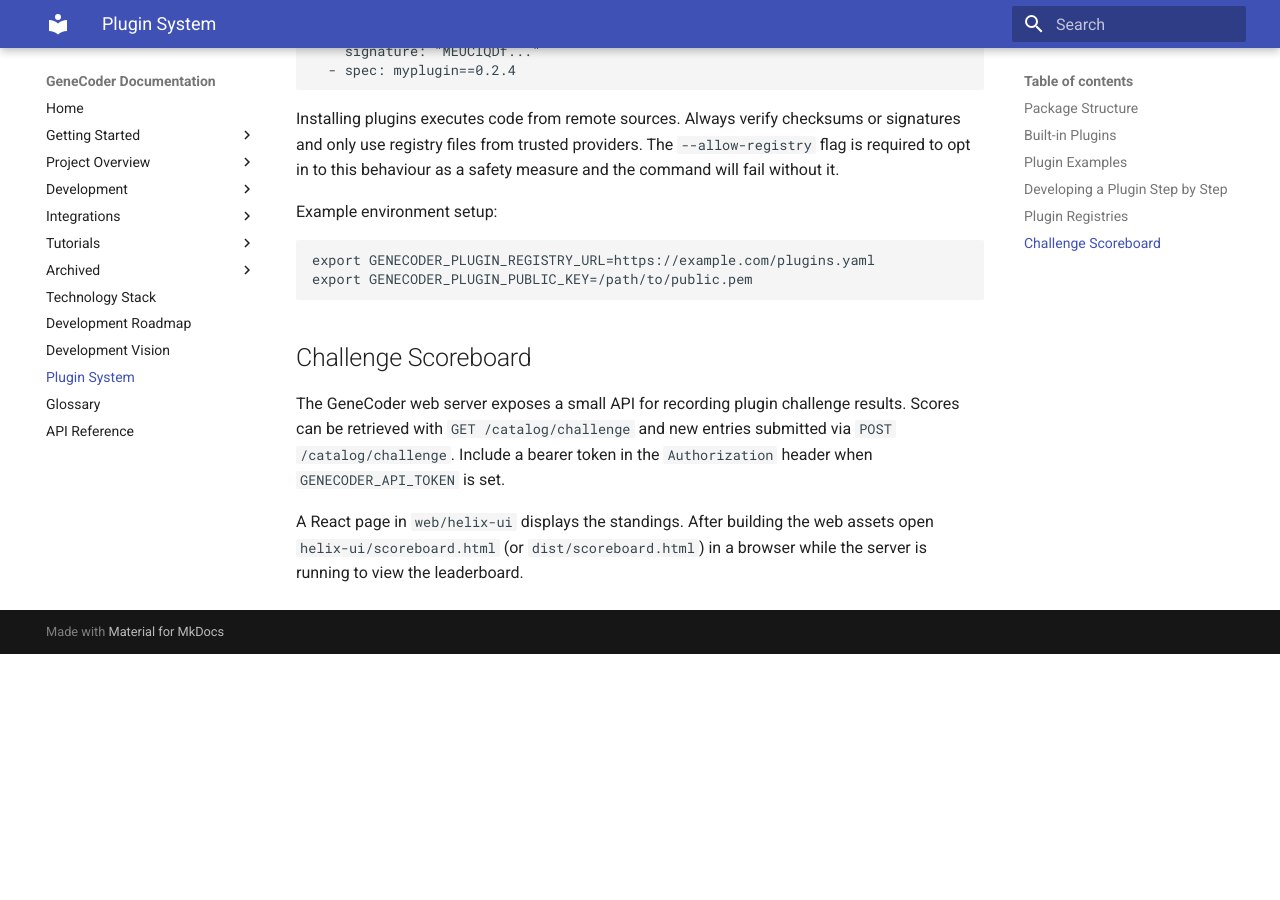
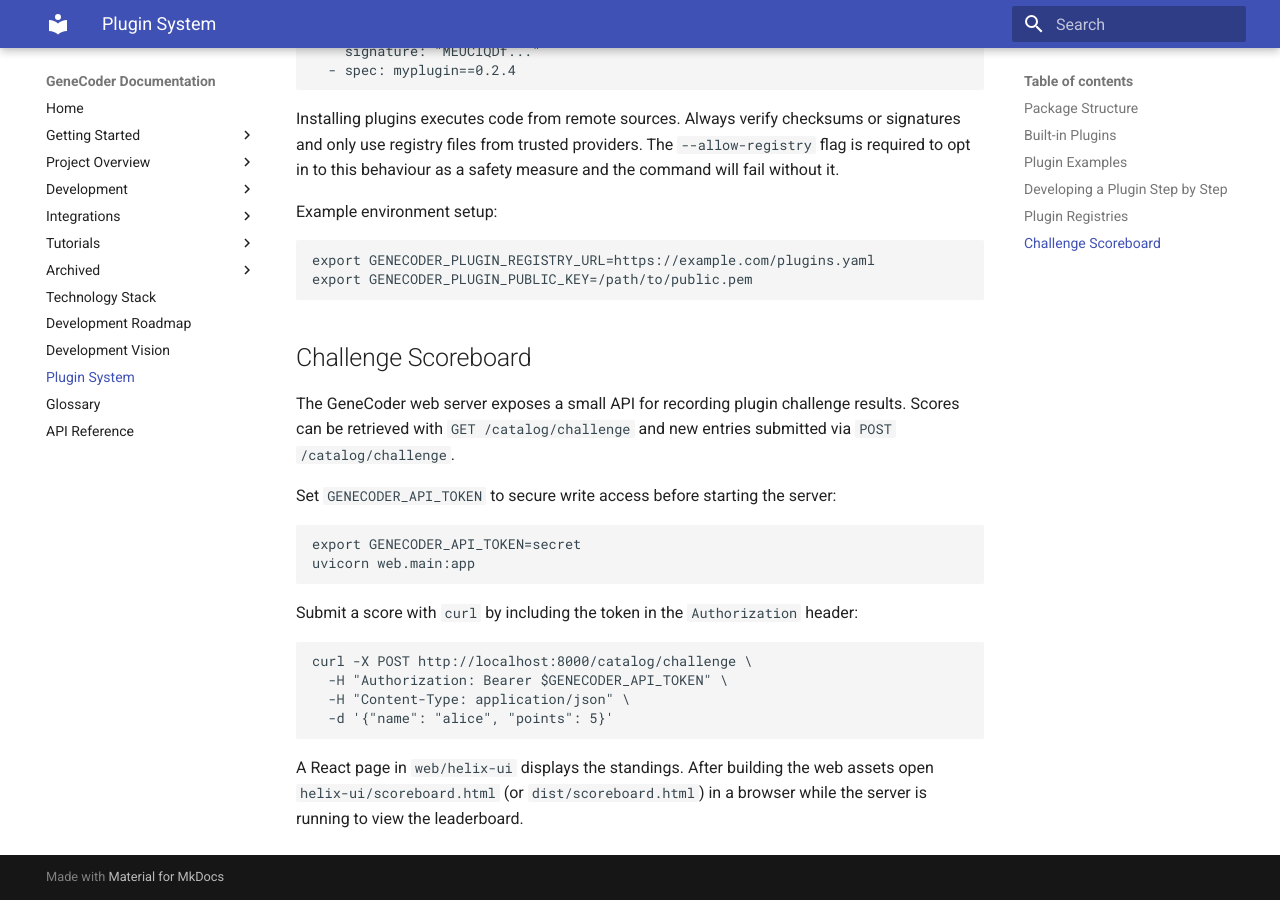
Before and after one commit to d0tTino/GeneCoder, an MkDocs documentation site: the page built from docs/plugins.md, in a window 1280 px wide and 900 px high, scrolled down 2896 px. Built offline with MkDocs 1.6.1 and Material for MkDocs 9.7.7, drawn with Linux system fonts in a browser that asks for light colours; before the commit the page ends 3550 px from its top, so only the background shows below that.

Commit message:
Add scoreboard config example and update documentation

````diff
--- a/docs/plugins.md
+++ b/docs/plugins.md
@@ -156,6 +156,22 @@ export GENECODER_PLUGIN_PUBLIC_KEY=/path/to/public.pem
 
 ## Challenge Scoreboard
 
-The GeneCoder web server exposes a small API for recording plugin challenge results. Scores can be retrieved with `GET /catalog/challenge` and new entries submitted via `POST /catalog/challenge`. Include a bearer token in the `Authorization` header when `GENECODER_API_TOKEN` is set.
+The GeneCoder web server exposes a small API for recording plugin challenge results. Scores can be retrieved with `GET /catalog/challenge` and new entries submitted via `POST /catalog/challenge`.
+
+Set `GENECODER_API_TOKEN` to secure write access before starting the server:
+
+```bash
+export GENECODER_API_TOKEN=secret
+uvicorn web.main:app
+```
+
+Submit a score with `curl` by including the token in the `Authorization` header:
+
+```bash
+curl -X POST http://localhost:8000/catalog/challenge \
+  -H "Authorization: Bearer $GENECODER_API_TOKEN" \
+  -H "Content-Type: application/json" \
+  -d '{"name": "alice", "points": 5}'
+```
 
 A React page in `web/helix-ui` displays the standings. After building the web assets open `helix-ui/scoreboard.html` (or `dist/scoreboard.html`) in a browser while the server is running to view the leaderboard.
````
Also changed, not shown: 1 other file.
